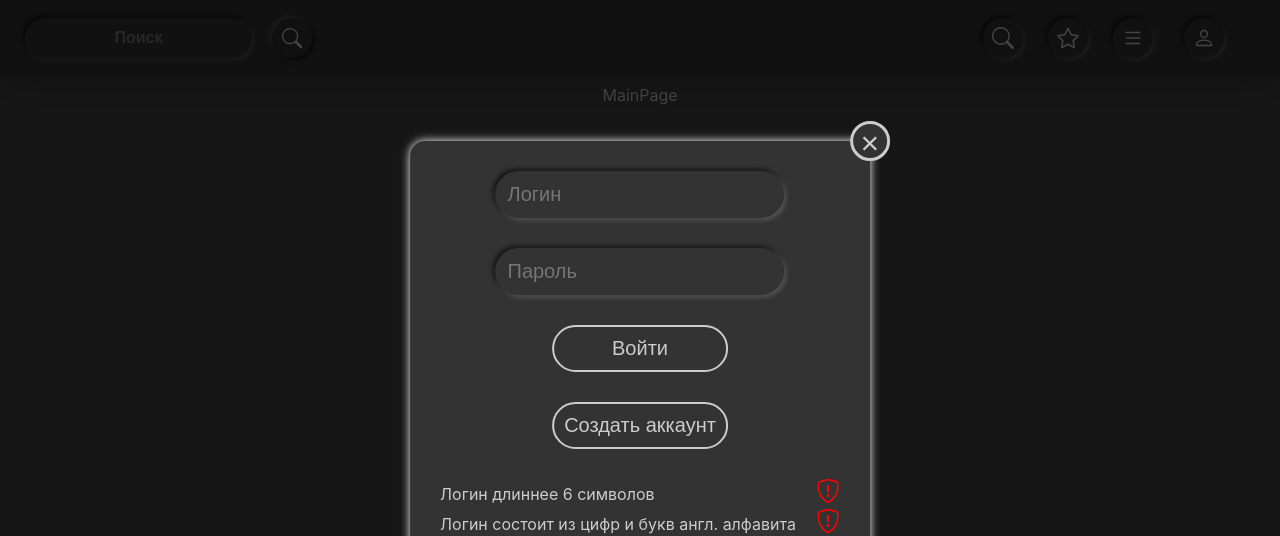
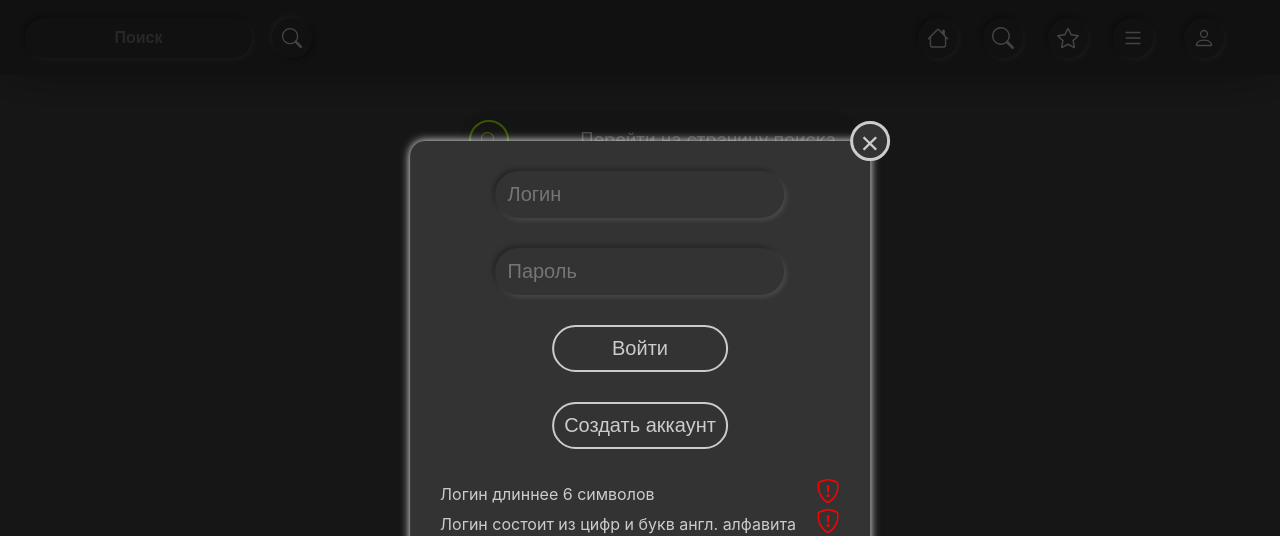
Before and after one commit to GyphaFacia/alist1react2, a React (Create React App) app: page / in a window 1280 px wide. Shown: the top 536 px of the page. Built offline with nearby package versions, Linux system fonts and the light colour scheme.

Commit message:
home page

```diff
--- a/src/Components/Layout/Header/Header.js
+++ b/src/Components/Layout/Header/Header.js
@@ -2,7 +2,7 @@ import {useSelector, useDispatch} from 'react-redux'
 import React from 'react'
 import style from './style.module.scss'
 import Search from '../../Search/Search'
-import {BsStar, BsSearch, BsList, BsPerson} from 'react-icons/bs'
+import {BsStar, BsSearch, BsList, BsPerson, BsHouse} from 'react-icons/bs'
 import {searchReducer, authReducer} from '../../../Redux/reducers'
 import {Link} from 'react-router-dom'
 
@@ -53,6 +53,11 @@ export default function Header(props){
             className={`${style.headerRight} ${style.headerSection}`}
             >
                 <IcoBtn
+                title = {'Домой'}
+                link = {``}
+                icon = {<BsHouse/>}
+                />
+                <IcoBtn
                 title = {'Поиск'}
                 link = {`search`}
                 icon = {<BsSearch/>}
--- a/src/Components/Pages/PageMain/PageMain.js
+++ b/src/Components/Pages/PageMain/PageMain.js
@@ -3,9 +3,61 @@ import React from 'react'
 import style from './style.module.scss'
 import {searchReducer} from '../../../Redux/reducers'
 import TitlesGrid from '../../TitlesGrid/TitlesGrid'
+import {BsStar, BsSearch, BsList, BsPerson, BsHouse} from 'react-icons/bs'
+import {Link} from 'react-router-dom'
+
+const helpList = [
+    {
+        icon: <BsSearch/>,
+        content: 'Перейти на страницу поиска',
+        link: '/search',
+    },
+    {
+        icon: <BsStar/>,
+        content: 'Перейти к списку ваших оценок',
+        link: '/rates',
+    },
+    {
+        icon: <BsList/>,
+        content: 'Перейти к вашим спискам',
+        link: '/lists',
+    },
+    {
+        icon: <BsHouse/>,
+        content: 'Сейчас вы здесь',
+        link: '',
+    },
+    {
+        icon: <BsPerson/>,
+        content: 'Создать/Войти/Выйти из аккаунта',
+        link: '/auth',
+    }
+]
 
 export default function MainPage(){
     return (
-        <div>MainPage</div>
+        <ul
+        className = {style.Help}
+        >
+            {helpList.map((item, i)=>(
+                <Link
+                className = {style.HelpItemLink}
+                to = {item.link}
+                key = {i}
+                >
+                <li
+                className = {style.HelpItem}
+                >
+
+                        <div
+                        className = {style.HelpItemIcon}
+                        >{item.icon}</div>
+                        <p
+                        className = {style.HelpItemContent}
+                        >{item.content}</p>
+                </li>
+                </Link>
+            ))}
+        </ul>
     )
 }
--- a/src/Components/Pages/PageMain/style.module.scss
+++ b/src/Components/Pages/PageMain/style.module.scss
@@ -0,0 +1,47 @@
+.Help{
+    display: flex;
+    justify-content: flex-start;
+    align-items: stretch;
+    flex-direction: column;
+    list-style-type: none;
+    list-style: none;
+
+    &Item{
+        &Link{
+            text-decoration: none;
+        }
+
+        padding: 0 25px 0 10px;
+        margin: 10px;
+        display: flex;
+        justify-content: space-between;
+        align-items: center;
+        border-radius: 100vmax;
+        background-color: #0001;
+        cursor: pointer;
+
+        transition-duration: var(--defaultTransitionTime);
+        &:hover{
+            transform: scale(1.1);
+        }
+
+        &Icon{
+            display: flex;
+            justify-content: center;
+            align-items: center;
+            $res: 40px;
+            width: $res;
+            height: $res;
+            border-radius: 50%;
+            border: 2px solid var(--colorBright);
+            color: var(--colorBright);
+            font-size: 16px;
+        }
+
+        &Content{
+            color: var(--colorText);
+            margin-left: 25px;
+            font-size: 18px;
+        }
+    }
+}
--- a/src/Redux/authReducer.js
+++ b/src/Redux/authReducer.js
@@ -52,7 +52,6 @@ function isTokenExpired(token){
 
 export function handleAuth(dispatch, token){
     token = token ? token : localStorage.getItem('token')
-    console.log(`isTokenExpired: ${isTokenExpired(token)}`)
     if(!token || isTokenExpired(token)){
         dispatch(logOut('silent'))
         dispatch({type: 'setShowSignInModal', payload: true})
--- a/src/Theme/Theme.js
+++ b/src/Theme/Theme.js
@@ -9,8 +9,8 @@ export const darkTheme = {
     colorStars: '#fa0',
 
     shadowColorPanel: '#0005',
-    shadowColorA: '#000a',
-    shadowColorB: '#fff3',
+    shadowColorA: '#0005',
+    shadowColorB: '#fff2',
 }
 
 export function setTheme(newTheme){
```
